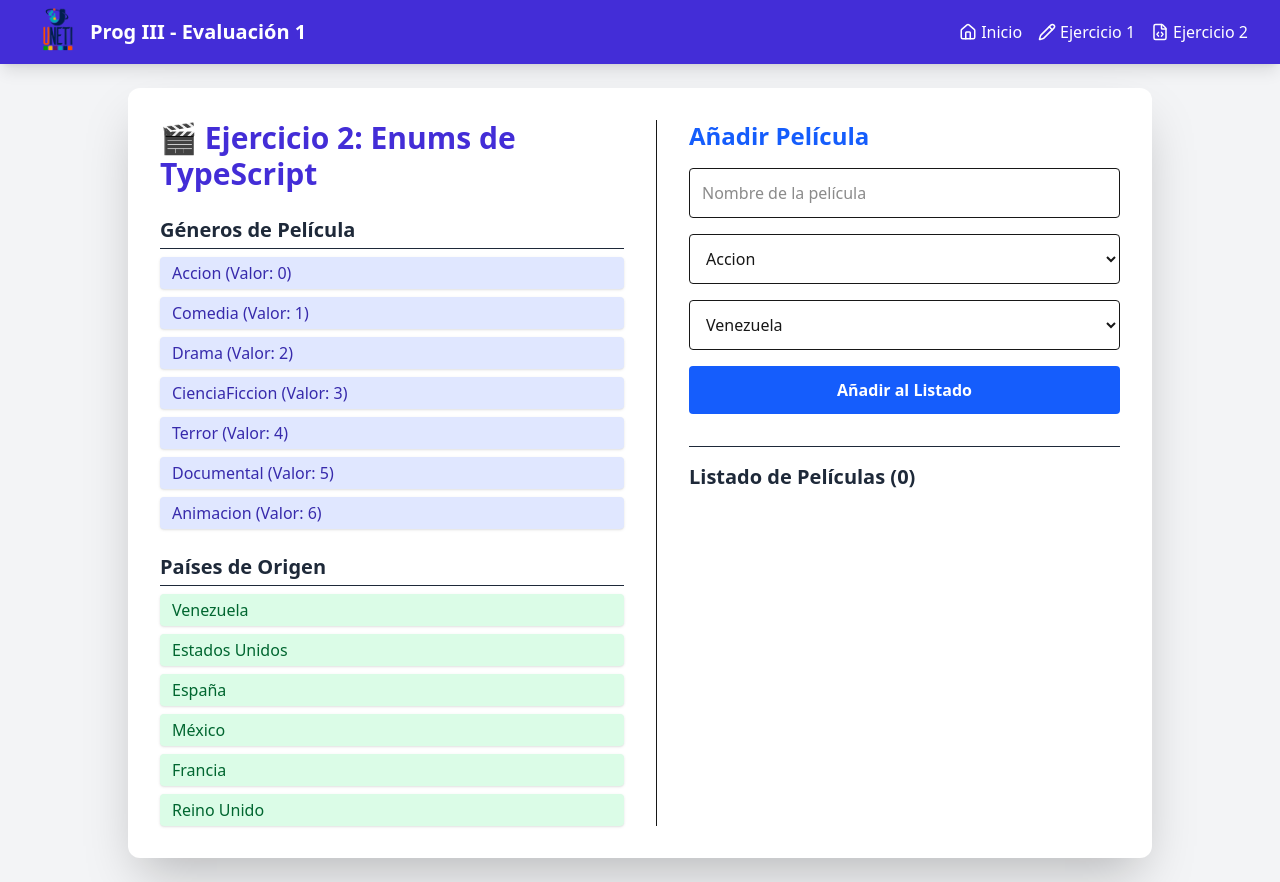
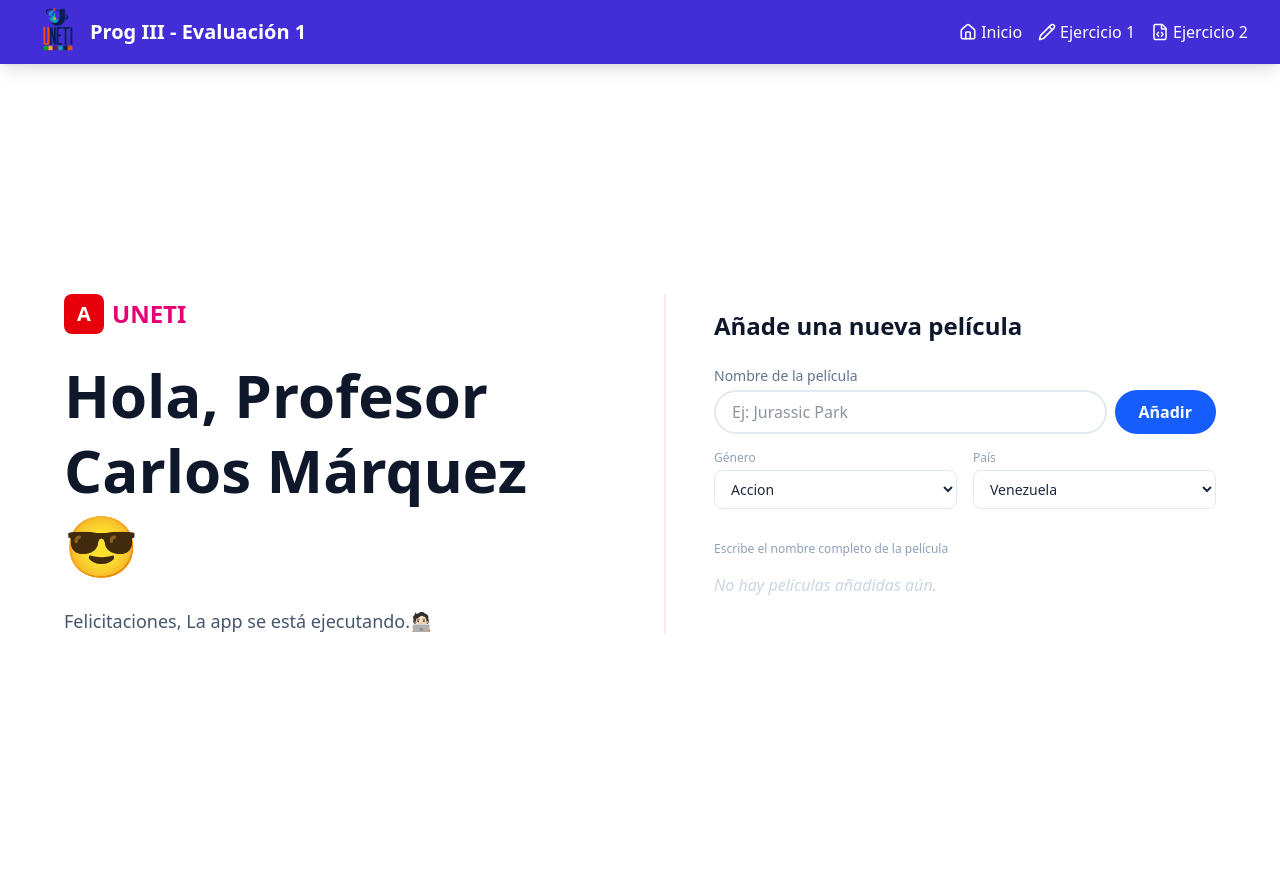
Before and after one commit to ragnarsson03/uneti-programacionIII-evaluacion-practica1, a Next.js app: page /ejercicio2 in a window 1280 px wide. Built offline with nearby package versions, Linux system fonts and the light colour scheme.

Commit message:
Update page.tsx

```diff
--- a/src/app/ejercicio2/page.tsx
+++ b/src/app/ejercicio2/page.tsx
@@ -1,13 +1,10 @@
 "use client";
 
 import { useEffect, useState } from "react";
-// Asegúrate de que este path sea correcto si tu archivo enums.ts está en otro lugar
 import { GeneroPelicula, PaisPelicula } from "./enums";
 
 /**
- * @description Interfaz (tipo) que define la estructura de una Película.
- * Los enums aseguran que 'genero' y 'pais' siempre tendrán valores válidos.
- * @author Frederick Durán
+ * @description Interfaz que define la estructura de una Película.
  */
 type Pelicula = {
   titulo: string;
@@ -16,35 +13,43 @@ type Pelicula = {
 };
 
 /**
- * @description Función auxiliar para obtener solo los nombres (claves) de un enum,
- * excluyendo los índices numéricos que TypeScript añade a los enums numéricos.
- * @param {object} enumObject - El objeto enum. Usamos un tipo genérico T para tipar mejor.
- * @returns {string[]} Un array de cadenas con los nombres de las propiedades.
- * @author Frederick Durán
+ * @description Helper para obtener las keys numéricas del enum GeneroPelicula
  */
-// 🛑 CORRECCIÓN 1: Tipado del objeto enum a un tipo genérico más estricto.
-function getEnumKeys<T extends Record<string, unknown>>(enumObject: T): string[] {
-  return Object.keys(enumObject).filter(key => isNaN(Number(key)));
+function getGeneroKeys(): string[] {
+  return Object.keys(GeneroPelicula).filter((key) => isNaN(Number(key)));
+}
+
+/**
+ * @description Helper para obtener un color de fondo basado en el género
+ */
+function getGeneroColor(genero: GeneroPelicula): string {
+  switch (genero) {
+    case GeneroPelicula.Accion: return "bg-red-100 text-red-800";
+    case GeneroPelicula.Comedia: return "bg-yellow-100 text-yellow-800";
+    case GeneroPelicula.Drama: return "bg-blue-100 text-blue-800";
+    case GeneroPelicula.CienciaFiccion: return "bg-purple-100 text-purple-800";
+    case GeneroPelicula.Terror: return "bg-gray-800 text-gray-100";
+    case GeneroPelicula.Documental: return "bg-green-100 text-green-800";
+    case GeneroPelicula.Animacion: return "bg-pink-100 text-pink-800";
+    default: return "bg-gray-100 text-gray-800";
+  }
 }
 
 export default function Ejercicio2() {
-  // Obtener los nombres de los enums para el listado y los selects
-  const generosKeys = getEnumKeys(GeneroPelicula);
+  const generosKeys = getGeneroKeys();
   const paisesValues = Object.values(PaisPelicula);
 
   // Estados
   const [peliculas, setPeliculas] = useState<Pelicula[]>([]);
   const [titulo, setTitulo] = useState("");
-  // Inicialización con el primer valor del enum
   const [genero, setGenero] = useState<GeneroPelicula>(GeneroPelicula.Accion);
   const [pais, setPais] = useState<PaisPelicula>(PaisPelicula.Venezuela);
   const [error, setError] = useState("");
+  const [mounted, setMounted] = useState(false);
 
-  // ✅ CARGAR DESDE LOCALSTORAGE (Se ejecuta solo al montar el componente)
+  // Cargar desde LocalStorage al montar
   useEffect(() => {
-    // Usamos setTimeout para evitar la advertencia de setState sincrónico dentro del efecto.
-    // Esto asegura que la lectura del localStorage ocurra tras la renderización inicial.
-    setTimeout(() => {
+    setMounted(true);
     const data = localStorage.getItem("peliculas");
     if (data) {
       try {
@@ -54,13 +59,14 @@ export default function Ejercicio2() {
         console.error("Error al parsear localStorage:", e);
       }
     }
-    }, 0);
   }, []);
 
-  // ✅ GUARDAR EN LOCALSTORAGE (Se ejecuta cada vez que 'peliculas' cambia)
+  // Guardar en LocalStorage al cambiar peliculas
   useEffect(() => {
+    if (mounted) {
       localStorage.setItem("peliculas", JSON.stringify(peliculas));
-  }, [peliculas]);
+    }
+  }, [peliculas, mounted]);
 
   const agregarPelicula = (e: React.FormEvent) => {
     e.preventDefault();
@@ -71,7 +77,7 @@ export default function Ejercicio2() {
     }
 
     const existe = peliculas.some(
-      p => p.titulo.toLowerCase() === titulo.toLowerCase()
+      (p) => p.titulo.toLowerCase() === titulo.toLowerCase()
     );
 
     if (existe) {
@@ -82,13 +88,15 @@ export default function Ejercicio2() {
     const nueva: Pelicula = {
       titulo,
       genero,
-      pais
+      pais,
     };
 
     setPeliculas([...peliculas, nueva]);
     setTitulo("");
-    setGenero(GeneroPelicula.Accion); // Resetear a la primera opción
-    setPais(PaisPelicula.Venezuela); // Resetear a la primera opción
+    // No reseteamos género/país para facilitar la entrada masiva, o sí?
+    // El requerimiento no especifica, pero resetear es un comportamiento estándar.
+    // setGenero(GeneroPelicula.Accion);
+    // setPais(PaisPelicula.Venezuela);
     setError("");
   };
 
@@ -98,110 +106,119 @@ export default function Ejercicio2() {
     setPeliculas(copia);
   };
 
+  // Evitar renderizado en servidor para prevenir hydration mismatch con localStorage
+  if (!mounted) {
+    return <div className="min-h-screen bg-white"></div>;
+  }
+
   return (
-    // 🛑 CORRECCIÓN 3: Altura calculada para evitar scroll (h-16 = 4rem)
-    <div className="bg-gray-100 flex justify-center p-6 min-h-[calc(100vh-4rem)]">
-      <div className="bg-white max-w-5xl w-full p-8 rounded-xl shadow-2xl grid md:grid-cols-2 gap-8">
+    <div className="min-h-screen bg-white flex items-center justify-center p-4 font-sans text-slate-800">
+      <div className="w-full max-w-6xl grid grid-cols-1 md:grid-cols-2 gap-12">
 
-        {/* IZQUIERDA: Listado de Enums */}
-        <div>
-          <h1 className="text-3xl font-bold mb-6 text-indigo-700">🎬 Ejercicio 2: Enums de TypeScript</h1>
-
-          <h2 className="text-xl font-semibold mb-2 border-b pb-1 text-gray-800">Géneros de Película</h2>
-          <ul className="mb-6 space-y-2">
-            {generosKeys.map((g, i) => (
-              <li key={i} className="bg-indigo-100 px-3 py-1 rounded shadow-sm text-indigo-800 font-medium">
-                {g} (Valor: {GeneroPelicula[g as keyof typeof GeneroPelicula]})
-              </li>
-            ))}
-          </ul>
-
-          <h2 className="text-xl font-semibold mb-2 border-b pb-1 text-gray-800">Países de Origen</h2>
-          <ul className="space-y-2">
-            {paisesValues.map((p, i) => (
-              <li key={i} className="bg-green-100 px-3 py-1 rounded shadow-sm text-green-800 font-medium">
-                {p}
-              </li>
-            ))}
-          </ul>
+        {/* LADO IZQUIERDO: Bienvenida */}
+        <div className="flex flex-col justify-center space-y-6">
+          <div className="flex items-center space-x-2">
+            {/* Logo simulado de Angular/Framework */}
+            <div className="w-10 h-10 bg-red-600 rounded-lg flex items-center justify-center text-white font-bold text-xl">
+              A
+            </div>
+            <span className="text-2xl font-bold text-pink-600">UNETI</span>
           </div>
 
-        {/* DERECHA: Formulario y Listado de Películas */}
-        <div className="border-l pl-8">
-          <h2 className="text-2xl font-bold mb-4 text-blue-600">Añadir Película</h2>
+          <h1 className="text-5xl md:text-6xl font-extrabold leading-tight text-slate-900">
+            Hola, Profesor <br />
+            Carlos Márquez 😎
+          </h1>
+
+          <p className="text-lg text-slate-600">
+            Felicitaciones, La app se está ejecutando.🧑🏻‍💻
+          </p>
+        </div>
+
+        {/* LADO DERECHO: Formulario y Lista */}
+        <div className="border-l-2 border-pink-100 pl-8 md:pl-12 py-4 flex flex-col h-full">
+
+          <div className="mb-8">
+            <h2 className="text-2xl font-bold mb-6 text-slate-900">Añade una nueva película</h2>
 
             <form onSubmit={agregarPelicula} className="space-y-4">
+              <div className="flex flex-col space-y-1">
+                <label className="text-sm text-slate-500 font-medium">Nombre de la película</label>
+                <div className="flex space-x-2">
                   <input
                     value={titulo}
-              onChange={e => setTitulo(e.target.value)}
-              placeholder="Nombre de la película"
-              className="w-full border p-3 rounded focus:ring-blue-500 focus:border-blue-500"
-              required
+                    onChange={(e) => setTitulo(e.target.value)}
+                    placeholder="Ej: Jurassic Park"
+                    className="flex-1 border-2 border-slate-200 rounded-full px-4 py-2 focus:outline-none focus:border-blue-500 transition-colors"
                   />
+                  <button
+                    type="button" // Botón dummy para el estilo "Añadir" dentro del input visualmente, o al lado!!
+                    onClick={agregarPelicula}
+                    className="bg-blue-600 hover:bg-blue-700 text-white font-bold py-2 px-6 rounded-full transition-colors"
+                  >
+                    Añadir
+                  </button>
+                </div>
+                {error && <p className="text-red-500 text-sm mt-1">{error}</p>}
+              </div>
 
-            {/* Select para Género (Enum Numérico) */}
+              <div className="grid grid-cols-2 gap-4">
+                <div>
+                  <label className="text-xs text-slate-400 mb-1 block">Género</label>
                   <select
                     value={genero}
-              // 🛑 CORRECCIÓN 2: Asegurar que el valor del select sea un NÚMERO
-              onChange={e => setGenero(Number(e.target.value))}
-              className="w-full border p-3 rounded focus:ring-blue-500 focus:border-blue-500"
+                    onChange={(e) => setGenero(Number(e.target.value))}
+                    className="w-full border border-slate-200 rounded-lg px-3 py-2 text-sm focus:outline-none focus:border-blue-500"
                   >
-              {/* Usamos el índice (i) como valor del option, que corresponde al valor numérico del enum */}
                     {generosKeys.map((g, i) => (
                       <option key={i} value={i}>{g}</option>
                     ))}
                   </select>
-
-            {/* Select para País (Enum de Cadena) */}
+                </div>
+                <div>
+                  <label className="text-xs text-slate-400 mb-1 block">País</label>
                   <select
                     value={pais}
-              // El valor ya es una cadena, lo casteamos al tipo enum (PaisPelicula)
-              onChange={e => setPais(e.target.value as PaisPelicula)}
-              className="w-full border p-3 rounded focus:ring-blue-500 focus:border-blue-500"
+                    onChange={(e) => setPais(e.target.value as PaisPelicula)}
+                    className="w-full border border-slate-200 rounded-lg px-3 py-2 text-sm focus:outline-none focus:border-blue-500"
                   >
                     {paisesValues.map((p, i) => (
                       <option key={i} value={p}>{p}</option>
                     ))}
                   </select>
+                </div>
+              </div>
+            </form>
+          </div>
 
-            <button className="w-full bg-blue-600 text-white font-bold py-3 rounded hover:bg-blue-700 transition duration-150">
-              Añadir al Listado
-            </button>
+          <div className="flex-1 overflow-y-auto pr-2">
+            <p className="text-xs text-slate-400 mb-4">Escribe el nombre completo de la película</p>
 
-            {error && <p className="text-red-600 text-sm font-semibold mt-2">{error}</p>}
-          </form>
-
-          <h3 className="text-xl font-bold mt-8 mb-3 border-t pt-4 text-gray-800">Listado de Películas ({peliculas.length})</h3>
-
-          {/* Listado de Películas Añadidas */}
-          <div className="space-y-3 max-h-96 overflow-y-auto pr-2">
+            <div className="flex flex-wrap gap-3 content-start">
               {peliculas.map((p, i) => (
                 <div
                   key={i}
-                className="flex justify-between items-center bg-gray-100 p-3 rounded-lg shadow-sm hover:bg-gray-200 transition duration-100"
+                  className={`group relative px-4 py-2 rounded-full font-medium text-sm cursor-default transition-all hover:shadow-md flex items-center gap-2 ${getGeneroColor(p.genero)}`}
+                  title={`${GeneroPelicula[p.genero]} - ${p.pais}`}
                 >
-                <div>
-                  <p className="font-semibold">{p.titulo}</p>
-                  <p className="text-sm text-gray-600">
-                    {/* Convertir el valor numérico del enum a su nombre legible */}
-                    **{GeneroPelicula[p.genero]}** de {p.pais}
-                  </p>
-                </div>
-
+                  <span>{p.titulo}</span>
                   <button
                     onClick={() => eliminarPelicula(i)}
-                  className="text-red-600 font-bold hover:text-red-800 transition duration-100"
-                  title="Eliminar"
+                    className="opacity-0 group-hover:opacity-100 text-current hover:text-red-600 font-bold transition-opacity"
                   >
-                  ✖
+                    ×
                   </button>
                 </div>
               ))}
+
+              {peliculas.length === 0 && (
+                <p className="text-slate-300 italic">No hay películas añadidas aún.</p>
+              )}
             </div>
-
           </div>
 
         </div>
       </div>
+    </div>
   );
 }
```
Lines whose indentation alone changed are shown as unchanged.
